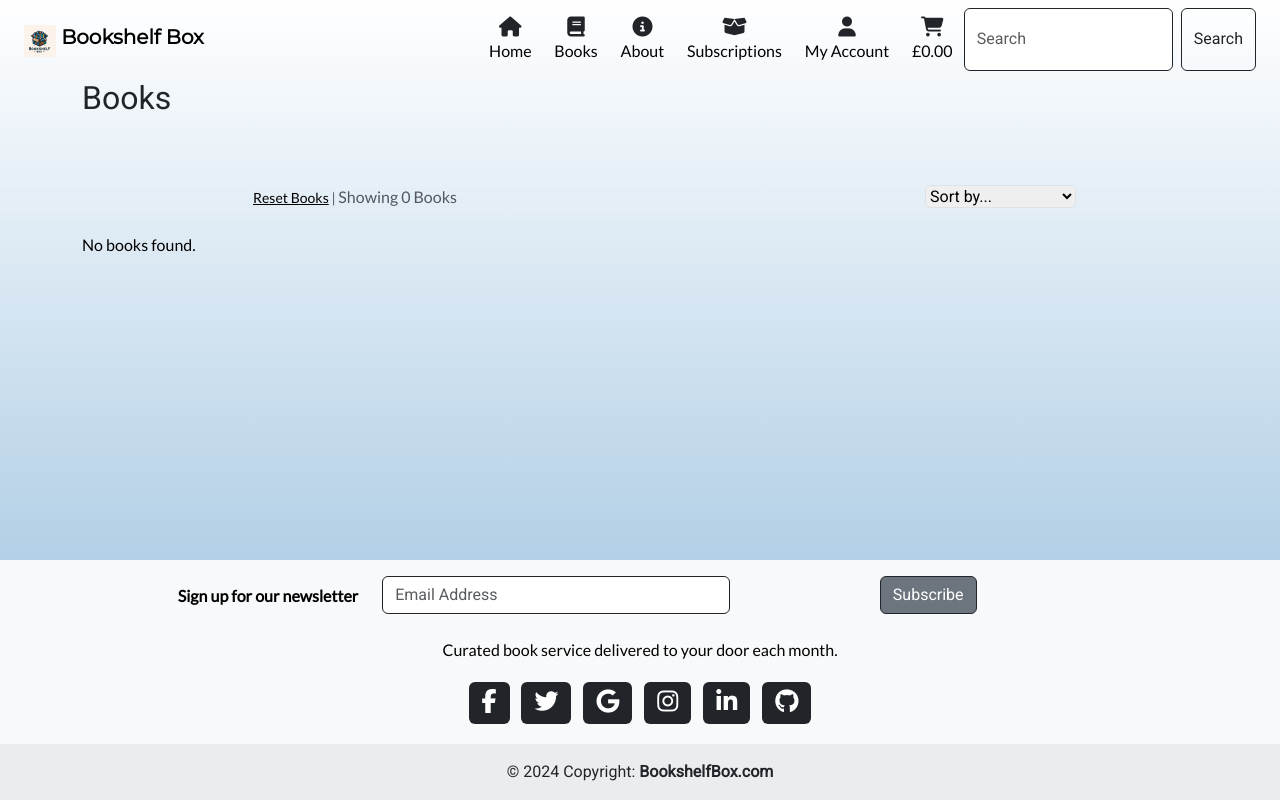
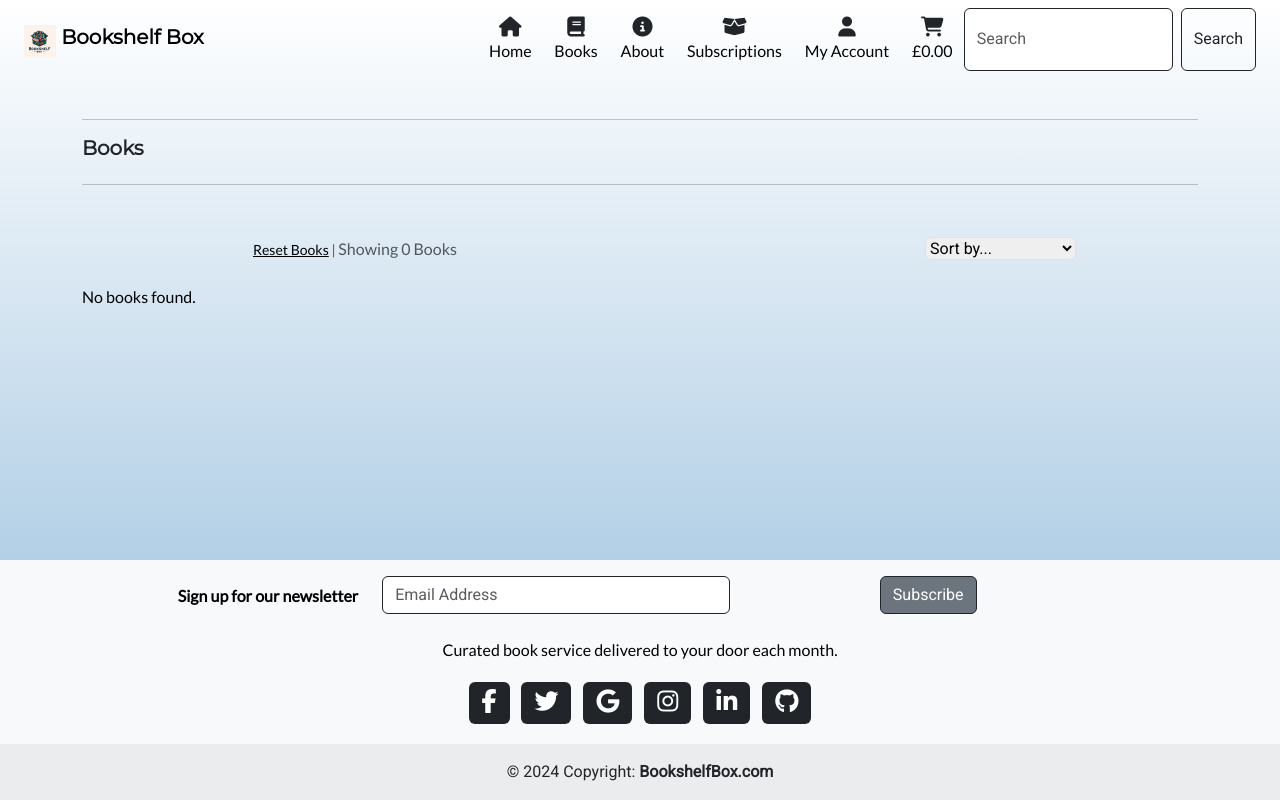
Before and after one commit to JusJae/ci-ms4-bookshelf-box, a Django app: page /books/ in a window 1280 px wide. Run offline with Django 3.2, Linux system fonts and the light colour scheme; data that the repository does not hold is empty; some libraries are stand-ins or nearby versions.

Commit message:
feat: update books page header styling

```diff
--- a/books/templates/books/book_list.html
+++ b/books/templates/books/book_list.html
@@ -2,16 +2,18 @@
 {% load static %}
 {% load rating_filters %}
 
-{% block page_header %}
-    <div class="container">
-        <h2>Books</h2>
-    </div>
-{% endblock %}
 
 {% block content %}
 <div class="overlay"></div>
 <main class="flex-shrink-0">
 <div class="container mt-4">
+    <div class="row">
+            <div class="col">
+                <hr>
+                <h2 class="logo-font mb-4">Books</h2>
+                <hr>
+            </div>
+        </div>
     <!-- Category Badges -->
     <div class="row">
         <div class="col mb-3 text-center">
```
Also changed, not shown: books/templates/books/book_detail.html (+6 -2 lines).
